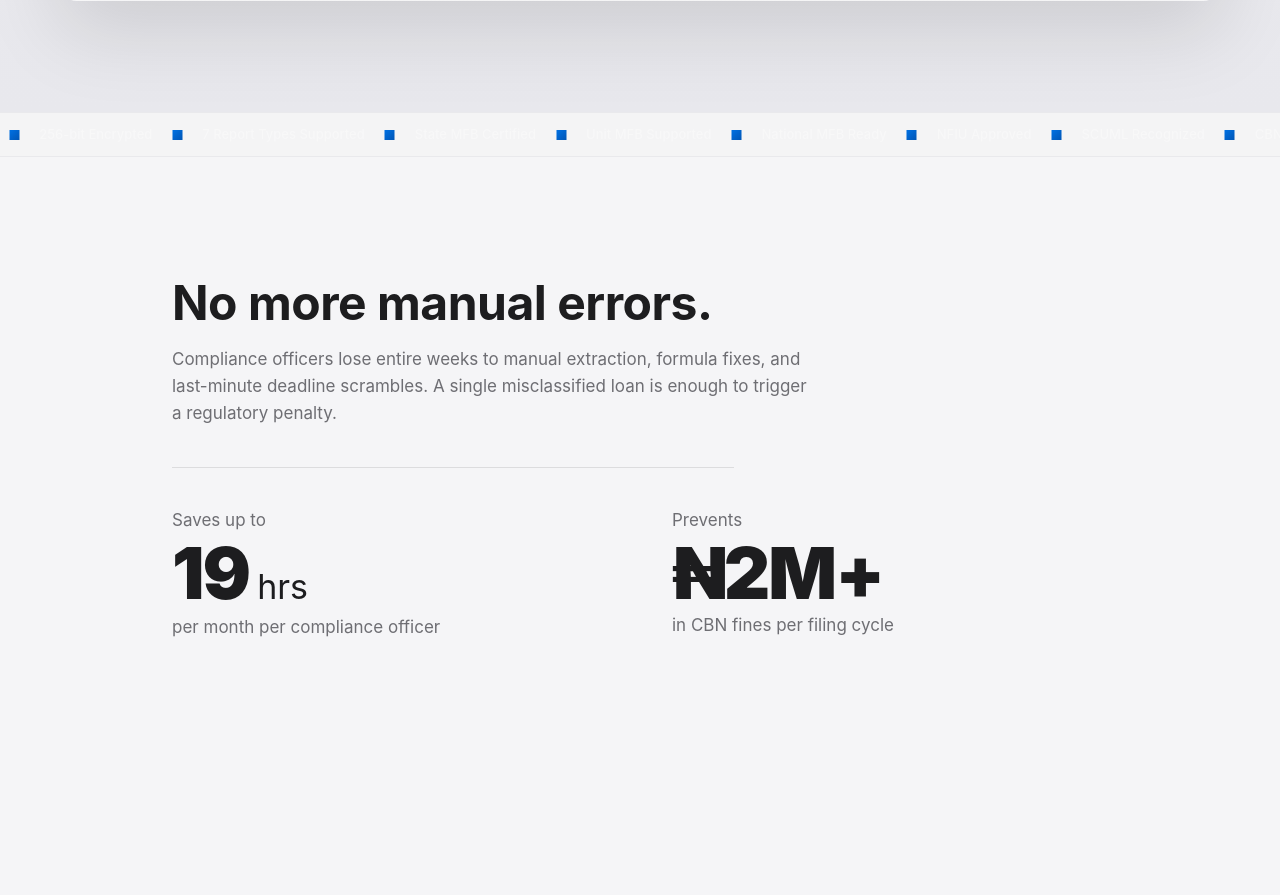
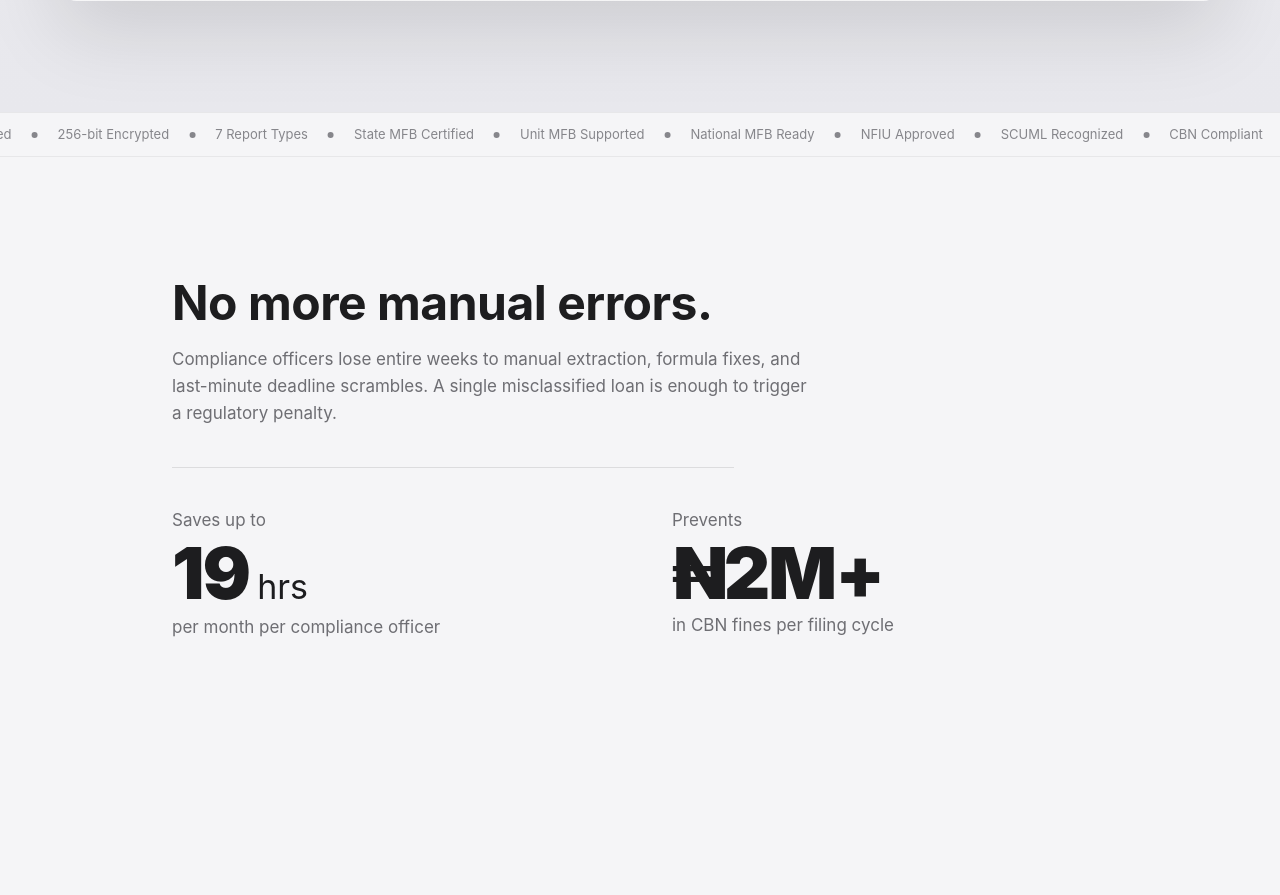
Before and after one commit to isaacyesufu00/regco-insight-suite-new, a React (Vite) app: page / in a window 1280 px wide. Shown: the part 1197-2092 px from the top of the page. Built offline with nearby package versions, Linux system fonts and the light colour scheme; the HTML template or start-up script is replaced by a standard one.

Commit message:
Changes
Co-authored-by: isaacyesufu00 <263770355+isaacyesufu00@users.noreply.github.com>

```diff
--- a/src/components/TrustBar.tsx
+++ b/src/components/TrustBar.tsx
@@ -2,7 +2,7 @@ const items = [
   "CBN Compliant",
   "NDPC Registered",
   "256-bit Encrypted",
-  "7 Report Types Supported",
+  "7 Report Types",
   "State MFB Certified",
   "Unit MFB Supported",
   "National MFB Ready",
@@ -11,23 +11,16 @@ const items = [
 ];
 
 const Mark = () => (
-  <span
-    aria-hidden="true"
-    className="inline-block w-2.5 h-2.5 bg-brand-gradient mx-5 align-middle"
-  />
+  <span aria-hidden="true" className="inline-block w-1.5 h-1.5 rounded-full bg-[#86868B] mx-5 align-middle" />
 );
 
-const TrustBar = () => {
-  return (
-    <div className="w-full bg-surface-black border-y border-dark-soft overflow-hidden py-3">
+const TrustBar = () => (
+  <div className="w-full overflow-hidden py-3" style={{ background: "#F5F5F7", borderTop: "1px solid rgba(0,0,0,0.06)", borderBottom: "1px solid rgba(0,0,0,0.06)" }}>
     <div className="flex w-max animate-marquee-slow">
       {[...Array(2)].map((_, dup) => (
         <div key={dup} className="flex items-center">
           {items.map((item, i) => (
-              <span
-                key={`${dup}-${i}`}
-                className="text-[13px] font-medium text-white/35 whitespace-nowrap inline-flex items-center"
-              >
+            <span key={`${dup}-${i}`} className="text-[13px] font-normal text-[#86868B] whitespace-nowrap inline-flex items-center">
               {item}
               <Mark />
             </span>
@@ -37,6 +30,5 @@ const TrustBar = () => {
     </div>
   </div>
 );
-};
 
 export default TrustBar;
--- a/src/pages/Index.tsx
+++ b/src/pages/Index.tsx
@@ -5,14 +5,12 @@ import ProblemStatementSection from "@/components/landing/ProblemStatementSectio
 import HowItWorksSection from "@/components/landing/HowItWorksSection";
 import FeatureSplitSection from "@/components/landing/FeatureSplitSection";
 import ReportTypesTicker from "@/components/landing/ReportTypesTicker";
-import DashboardPreviewSection from "@/components/landing/DashboardPreviewSection";
 import PricingSection from "@/components/landing/PricingSection";
 import FinalCTASection from "@/components/landing/FinalCTASection";
 import Footer from "@/components/Footer";
 
-const Index = () => {
-  return (
-    <div className="min-h-screen bg-background">
+const Index = () => (
+  <div className="min-h-screen" style={{ background: "#F5F5F7" }}>
     <Navbar />
     <HeroSection />
     <TrustBar />
@@ -20,12 +18,10 @@ const Index = () => {
     <HowItWorksSection />
     <FeatureSplitSection />
     <ReportTypesTicker />
-      <DashboardPreviewSection />
     <PricingSection />
     <FinalCTASection />
     <Footer />
   </div>
 );
-};
 
 export default Index;
```
Lines whose indentation alone changed are shown as unchanged.
